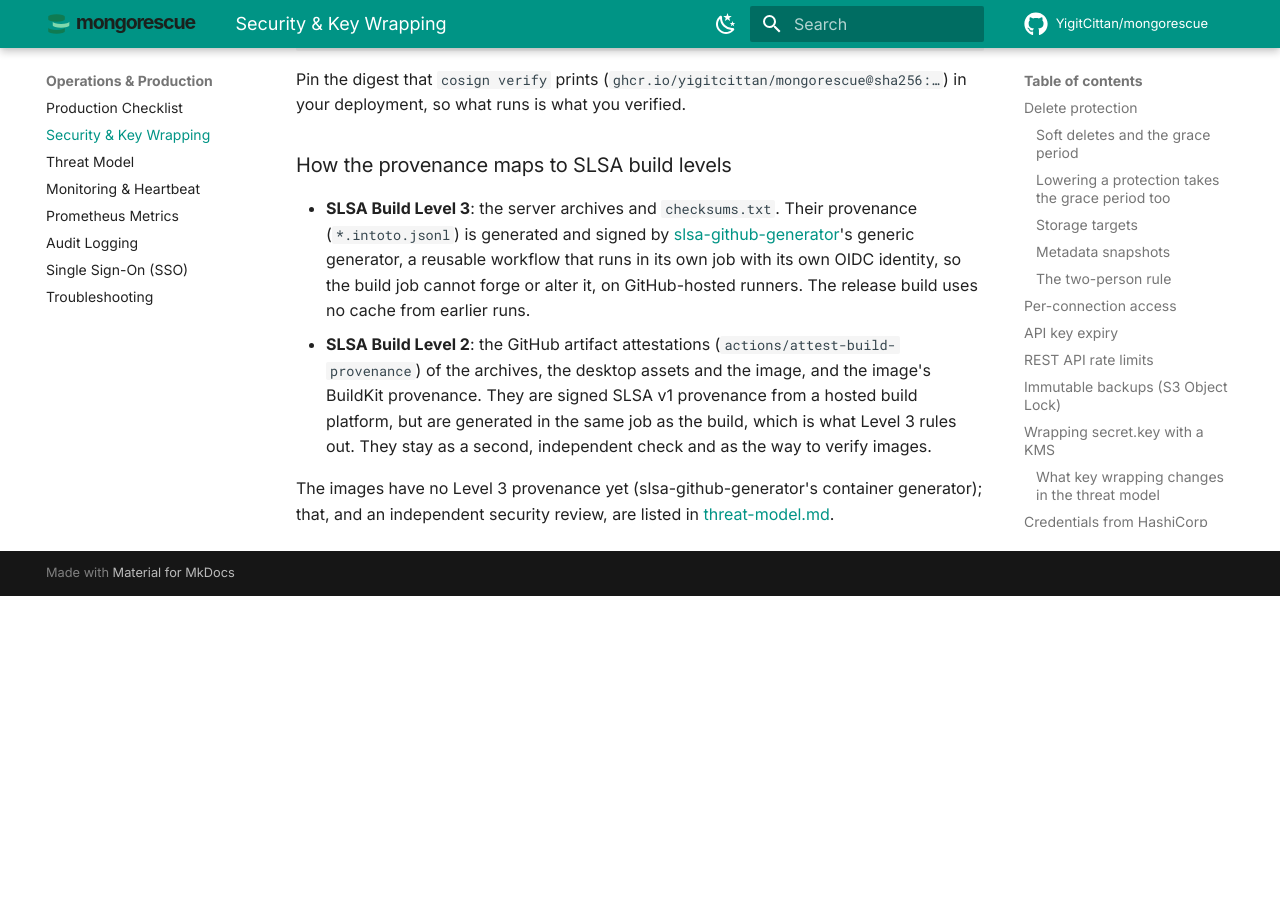
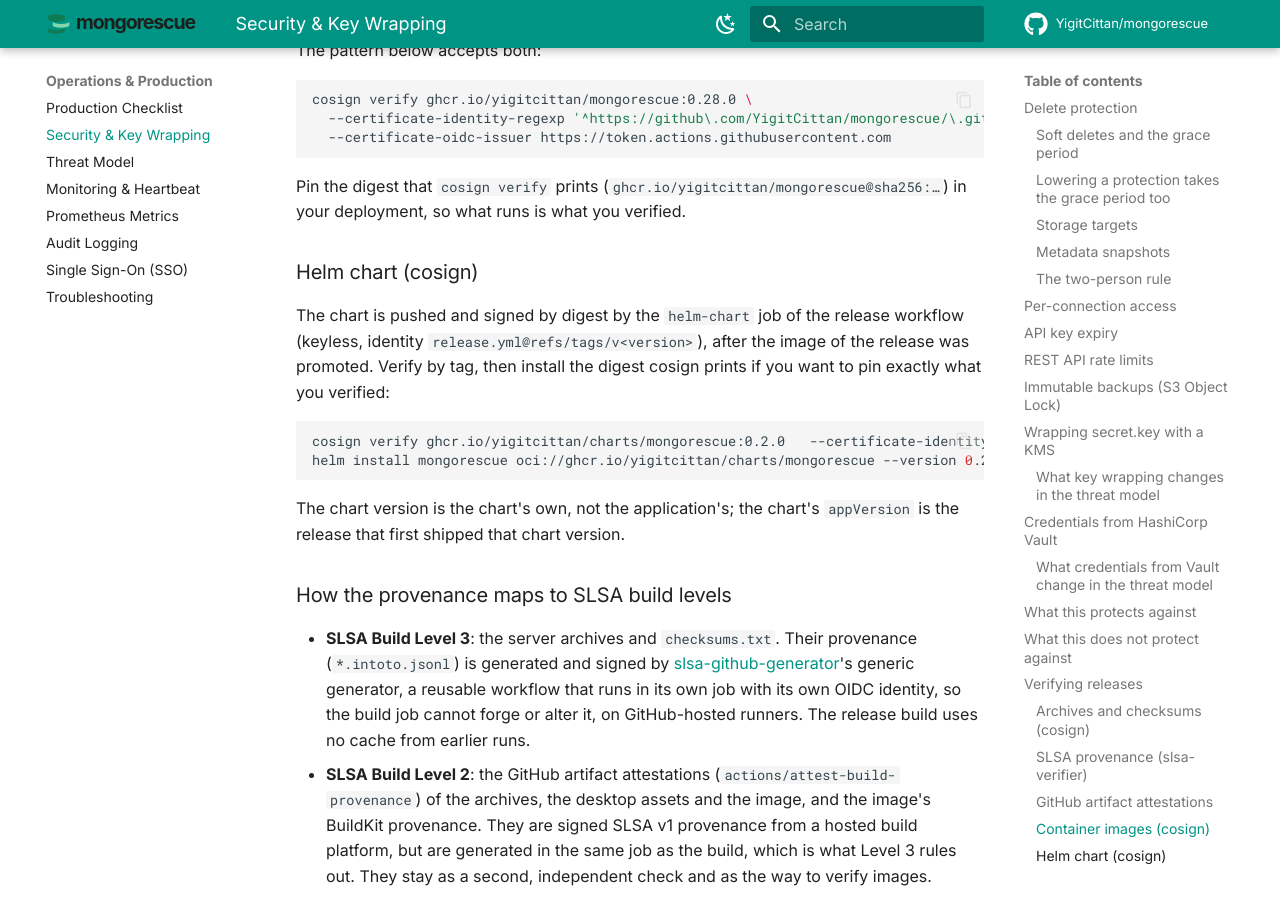
Before and after one commit to YigitCittan/mongorescue, an MkDocs documentation site: the page built from docs/security.md, in a window 1280 px wide and 900 px high, scrolled down 19935 px. Built offline with MkDocs 1.6.1 and Material for MkDocs 9.7.7, drawn with Linux system fonts in a browser that asks for light colours; comment, search, counter and statistics services are not loaded; before the commit the page ends 20531 px from its top, so only the background shows below that; some of the changed text lies outside the part shown.

Commit message:
ci(helm): publish the chart as a signed OCI artifact with its own version
The release workflow packages the chart (appVersion = tag), pushes it to
oci://ghcr.io/<owner>/charts/mongorescue after the image is promoted and signs
the digest with cosign keyless. A PR check fails chart changes without a
Chart.yaml version bump; the chart version is bumped to 0.2.0. Docs install
from the OCI chart and show the cosign verification.

Closes #229

Co-Authored-By: Claude Opus 5.5 <noreply@anthropic.com>
Signed-off-by: Yigit Cittan <110293872+YigitCittan@users.noreply.github.com>

````diff
--- a/docs/kubernetes.md
+++ b/docs/kubernetes.md
@@ -4,14 +4,24 @@ MongoRescue ships a Helm chart in [`deploy/helm/mongorescue`](../deploy/helm/mon
 
 ## Install
 
+The chart is published as a signed OCI artifact at `oci://ghcr.io/yigitcittan/charts/mongorescue`. Its version is its own (see [Helm chart versions](versioning.md#helm-chart-versions)); list what exists under the package's page on GitHub, or pin one:
+
 ```bash
-helm install mongorescue ./deploy/helm/mongorescue \
+helm install mongorescue oci://ghcr.io/yigitcittan/charts/mongorescue --version 0.2.0 \
   --namespace mongorescue --create-namespace \
   --set secretKey.existingSecret=mongorescue-key   # recommended, see below
 kubectl -n mongorescue rollout status statefulset/mongorescue
 kubectl -n mongorescue logs statefulset/mongorescue | grep setup_code
 kubectl -n mongorescue port-forward svc/mongorescue 8080:8080
 ```
+
+Verify the chart's signature before installing (needs [cosign](https://docs.sigstore.dev/cosign/system_config/installation/) 3 or later; more in [Verifying releases](security.md#helm-chart-cosign)):
+
+```bash
+cosign verify ghcr.io/yigitcittan/charts/mongorescue:0.2.0   --certificate-identity-regexp '^https://github\.com/YigitCittan/mongorescue/\.github/workflows/release\.yml@refs/tags/v.*$'   --certificate-oidc-issuer https://token.actions.githubusercontent.com
+```
+
+To work on the chart, install from a clone instead: replace the chart reference with `./deploy/helm/mongorescue`. Its `appVersion` is only a development default there, so set `image.tag` to a release you want.
 
 Open http://localhost:8080, enter the setup code and create the admin account. The chart's `NOTES.txt` prints these commands for your release. Pin the image with `image.tag` (an exact release such as `0.22.0`) or `image.digest`. By default the image tag is the chart's `appVersion`.
 
@@ -255,4 +265,4 @@ Keep the two pods apart: the `affinity` and `topologySpreadConstraints` values a
 
 ## Testing the chart
 
-CI lints the chart (`helm lint --strict`), renders it with the default and an all-features values file (`ci/full-values.yaml`) and validates the manifests with kubeconform, including the ServiceMonitor and PrometheusRule CRDs. The *Helm (kind)* job then runs `scripts/test-helm-kind.sh`. It builds the image, installs the chart and a MongoDB pod on a kind cluster, waits for the probes, signs in through the setup API, runs a backup, checks that it completed, and checks that the backup is still listed after a rolling restart. The probe switching, the shared Service, the pod label and the refusals of `ha.readinessActiveOnly` and `ha.sharedService` without `ha.enabled` are asserted on rendered manifests by a step of the *Helm lint* job (`.github/workflows/helm.yml`). A failover through the shared Service is not part of the kind test: it needs a second release, an S3-compatible lease store in the cluster and waits of lease TTL multiples, which would make the job slow and timing dependent. The role-to-status-code behaviour is covered by the unit tests of `GET /api/v1/ready` (`internal/server/ready_test.go`), including the standby's. Run the script locally with `docker`, `kind`, `kubectl`, `helm`, `curl` and `jq` on your `PATH`.
+CI lints the chart (`helm lint --strict`), packages it, fails a pull request that changes the chart without raising its version, , renders it with the default and an all-features values file (`ci/full-values.yaml`) and validates the manifests with kubeconform, including the ServiceMonitor and PrometheusRule CRDs. The *Helm (kind)* job then runs `scripts/test-helm-kind.sh`. It builds the image, installs the chart and a MongoDB pod on a kind cluster, waits for the probes, signs in through the setup API, runs a backup, checks that it completed, and checks that the backup is still listed after a rolling restart. The probe switching, the shared Service, the pod label and the refusals of `ha.readinessActiveOnly` and `ha.sharedService` without `ha.enabled` are asserted on rendered manifests by a step of the *Helm lint* job (`.github/workflows/helm.yml`). A failover through the shared Service is not part of the kind test: it needs a second release, an S3-compatible lease store in the cluster and waits of lease TTL multiples, which would make the job slow and timing dependent. The role-to-status-code behaviour is covered by the unit tests of `GET /api/v1/ready` (`internal/server/ready_test.go`), including the standby's. Run the script locally with `docker`, `kind`, `kubectl`, `helm`, `curl` and `jq` on your `PATH`.
--- a/docs/security.md
+++ b/docs/security.md
@@ -248,6 +248,7 @@ Every release after v0.27.0 can be verified without trusting the download locati
 | Server archives (`mongorescue_<version>_<os>_<arch>.tar.gz` / `.zip`), `checksums.txt` | cosign: `<asset>.sigstore.json` next to each asset | SLSA Build Level 3 (`mongorescue_<version>.intoto.jsonl`) and a GitHub artifact attestation |
 | SBOMs (`<archive>.sbom.json`) | cosign: `<asset>.sigstore.json` | |
 | Desktop assets and `MongoRescue-desktop_<version>_checksums.txt` | cosign: `<asset>.sigstore.json` | GitHub artifact attestation (assets) |
+| Helm chart `oci://ghcr.io/yigitcittan/charts/mongorescue` | cosign, by digest, stored in GHCR | |
 | Container image `ghcr.io/yigitcittan/mongorescue` | cosign, by digest, stored in GHCR | GitHub artifact attestation, BuildKit SLSA provenance and SBOM |
 
 The examples use version `0.28.0`; replace it with the release you downloaded. They need [cosign](https://docs.sigstore.dev/cosign/system_config/installation/) 3 or later, [slsa-verifier](https://github.com/slsa-framework/slsa-verifier) 2.7 or later and the [GitHub CLI](https://cli.github.com/).
@@ -311,6 +312,17 @@ cosign verify ghcr.io/yigitcittan/mongorescue:0.28.0 \
 
 Pin the digest that `cosign verify` prints (`ghcr.io/yigitcittan/mongorescue@sha256:…`) in your deployment, so what runs is what you verified.
 
+### Helm chart (cosign)
+
+The chart is pushed and signed by digest by the `helm-chart` job of the release workflow (keyless, identity `release.yml@refs/tags/v<version>`), after the image of the release was promoted. Verify by tag, then install the digest cosign prints if you want to pin exactly what you verified:
+
+```sh
+cosign verify ghcr.io/yigitcittan/charts/mongorescue:0.2.0   --certificate-identity-regexp '^https://github\.com/YigitCittan/mongorescue/\.github/workflows/release\.yml@refs/tags/v.*$'   --certificate-oidc-issuer https://token.actions.githubusercontent.com
+helm install mongorescue oci://ghcr.io/yigitcittan/charts/mongorescue --version 0.2.0
+```
+
+The chart version is the chart's own, not the application's; the chart's `appVersion` is the release that first shipped that chart version.
+
 ### How the provenance maps to SLSA build levels
 
 - **SLSA Build Level 3**: the server archives and `checksums.txt`. Their provenance (`*.intoto.jsonl`) is generated and signed by [slsa-github-generator](https://github.com/slsa-framework/slsa-github-generator)'s generic generator, a reusable workflow that runs in its own job with its own OIDC identity, so the build job cannot forge or alter it, on GitHub-hosted runners. The release build uses no cache from earlier runs.
````
Also changed, not shown: CHANGELOG.md (+1 -0 lines), docs/versioning.md (+12 -0 lines), 4 other files.
